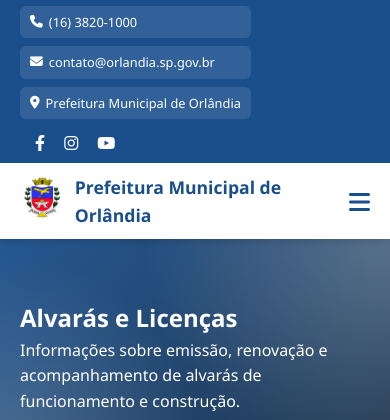
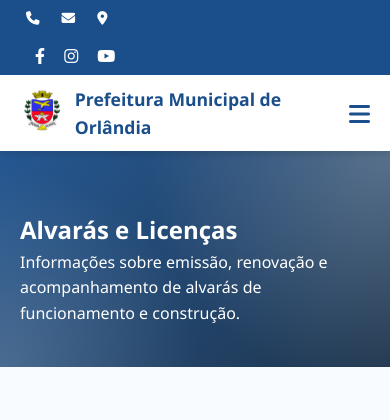
Before and after one commit to lucasmarcelin0/orl, a Flask app: page /alvaras in a window 390 px wide. Shown: the top 420 px of the page. Run offline with Flask 3, Linux system fonts and the light colour scheme; data that the repository does not hold is empty; parts of the project's set-up code (start-up, migrations or seed data) failed here and were passed over; some libraries are stand-ins or nearby versions.

Commit message:
Keep header contact icons in a row on small screens

```diff
--- a/static/css/styles.css
+++ b/static/css/styles.css
@@ -74,6 +74,17 @@
     display: flex;
     align-items: center;
     gap: 5px;
+}
+
+.contact-info .contact-label {
+    display: none;
+}
+
+@media (min-width: 992px) {
+    .contact-info .contact-label {
+        display: inline;
+        margin-left: 4px;
+    }
 }
 
 .header-main {
@@ -1437,18 +1448,19 @@
     }
 
     .contact-info {
-        flex-direction: column;
-        align-items: stretch;
-        gap: 8px;
-        font-size: 0.8rem;
+        flex-direction: row;
+        flex-wrap: wrap;
+        align-items: center;
+        justify-content: flex-start;
+        gap: 10px;
     }
 
     .contact-info a {
-        width: 100%;
-        justify-content: flex-start;
-        padding: 6px 10px;
-        background-color: rgba(255, 255, 255, 0.1);
-        border-radius: 6px;
+        width: auto;
+        justify-content: center;
+        padding: 6px;
+        background: none;
+        border-radius: 50%;
     }
 
     .social-links {
--- a/templates/base.html
+++ b/templates/base.html
@@ -15,13 +15,16 @@
             <div class="container">
                 <div class="contact-info">
                     <a href="tel:+551638201000">
-                        <i class="fas fa-phone"></i> (16) 3820-1000
+                        <i class="fas fa-phone"></i>
+                        <span class="contact-label">(16) 3820-1000</span>
                     </a>
                     <a href="mailto:contato@orlandia.sp.gov.br">
-                        <i class="fas fa-envelope"></i> contato@orlandia.sp.gov.br
+                        <i class="fas fa-envelope"></i>
+                        <span class="contact-label">contato@orlandia.sp.gov.br</span>
                     </a>
-                    <a href="https://www.google.com/maps/place/Prefeitura+Municipal+de+Orlandia/@-20.7196102,-47.8873481,17z/data=!3m1!4b1!4m6!3m5!1s0x94ba24e278b0a567:0x426953e3aa0ad9e7!8m2!3d-20.7196102!4d-47.8847732!16s%2Fg%2F1ptwrczst?entry=ttu&g_ep=EgoyMDI1MTAyOS4yIKXMDSoASAFQAw%3D%3D" target="_blank" rel="noopener">
-                        <i class="fas fa-map-marker-alt"></i> Prefeitura Municipal de Orlândia
+                    <a href="https://www.google.com/maps/place/Prefeitura+Municipal+de+Orlandia/@-20.7196102,-47.8873481,17z/data=!3m1!4b1!4m6!3m5!1s0x94ba24e278b0a567:0x426953e3aa0ad9e7!8m2!3d-20.7196102!4d-47.8847732!16s%2Fg%2F1ptwrczst?entry=ttu&g_ep=EgozMDI1MTAyOS4yIKXMDSoASAFQAw%3D%3D" target="_blank" rel="noopener">
+                        <i class="fas fa-map-marker-alt"></i>
+                        <span class="contact-label">Prefeitura Municipal de Orlândia</span>
                     </a>
                 </div>
                 <div class="social-links">
```
